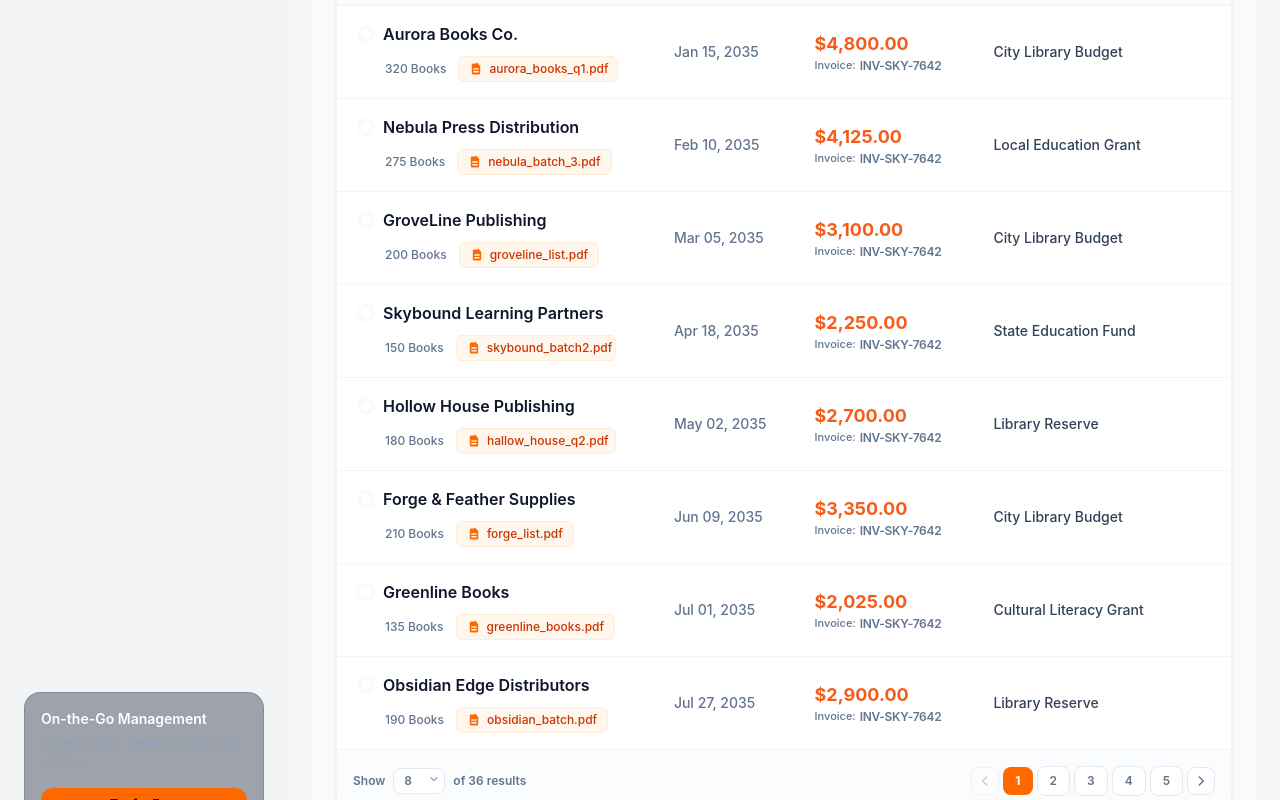
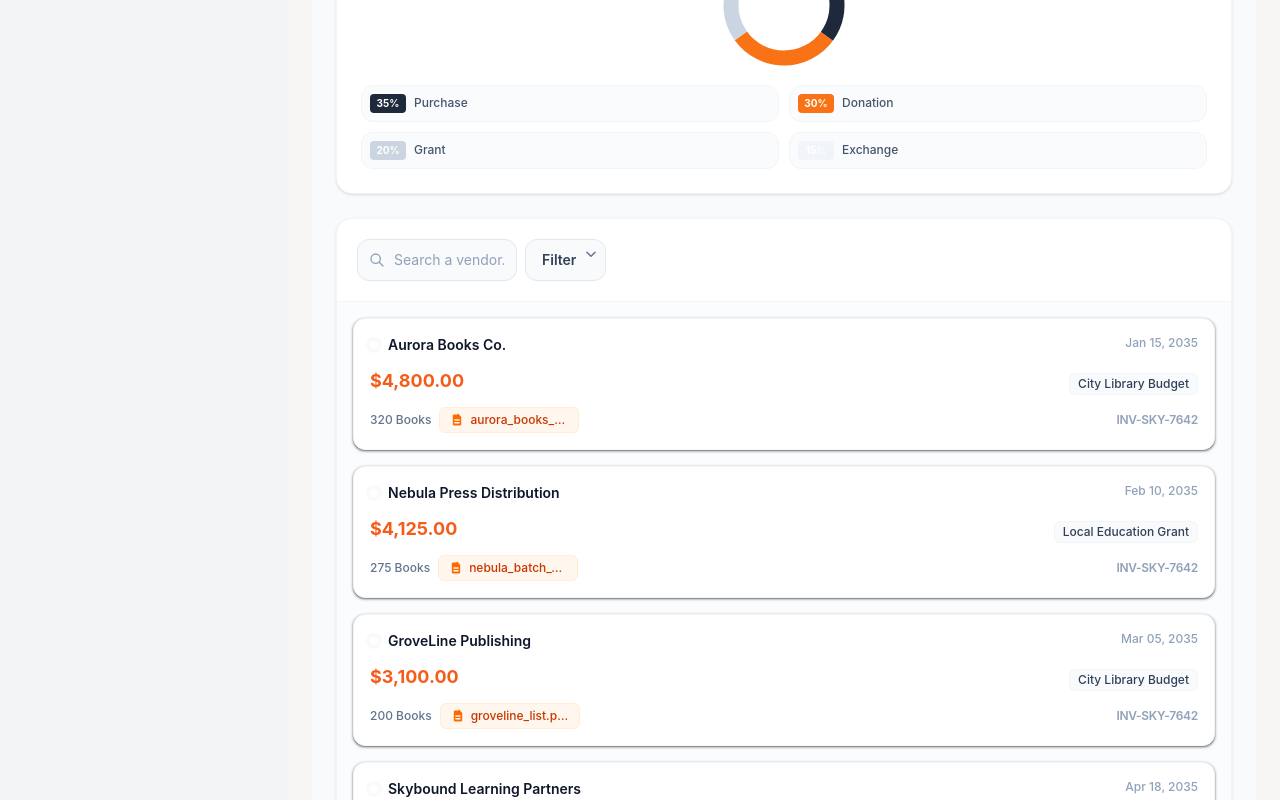
Before and after one commit to system-Barinda/LIBRA, a React (Vite) app: page /management/supply in a window 1280 px wide. Shown: the part 1000-1800 px from the top of the page. Built offline with nearby package versions, Linux system fonts and the light colour scheme.

Commit message:
chore:done to upate

```diff
--- a/src/pages/SupplyAndDemand.tsx
+++ b/src/pages/SupplyAndDemand.tsx
@@ -17,17 +17,51 @@ const fundingData = [
 ];
 
 const initialTableData = [
-  { vendor: 'Aurora Books Co.', logoColor: 'text-orange-500', totalBooks: 320, file: 'aurora_books_q1.pdf', date: 'Jan 15, 2035', price: '$4,800.00', invoice: 'INV-SKY-7642', source: 'City Library Budget' },
-  { vendor: 'Nebula Press Distribution', logoColor: 'text-blue-500', totalBooks: 275, file: 'nebula_batch_3.pdf', date: 'Feb 10, 2035', price: '$4,125.00', invoice: 'INV-SKY-7642', source: 'Local Education Grant' },
-  { vendor: 'GroveLine Publishing', logoColor: 'text-purple-500', totalBooks: 200, file: 'groveline_list.pdf', date: 'Mar 05, 2035', price: '$3,100.00', invoice: 'INV-SKY-7642', source: 'City Library Budget' },
-  { vendor: 'Skybound Learning Partners', logoColor: 'text-orange-600', totalBooks: 150, file: 'skybound_batch2.pdf', date: 'Apr 18, 2035', price: '$2,250.00', invoice: 'INV-SKY-7642', source: 'State Education Fund' },
-  { vendor: 'Hollow House Publishing', logoColor: 'text-slate-700', totalBooks: 180, file: 'hallow_house_q2.pdf', date: 'May 02, 2035', price: '$2,700.00', invoice: 'INV-SKY-7642', source: 'Library Reserve' },
-  { vendor: 'Forge & Feather Supplies', logoColor: 'text-orange-500', totalBooks: 210, file: 'forge_list.pdf', date: 'Jun 09, 2035', price: '$3,350.00', invoice: 'INV-SKY-7642', source: 'City Library Budget' },
-  { vendor: 'Greenline Books', logoColor: 'text-emerald-600', totalBooks: 135, file: 'greenline_books.pdf', date: 'Jul 01, 2035', price: '$2,025.00', invoice: 'INV-SKY-7642', source: 'Cultural Literacy Grant' },
-  { vendor: 'Obsidian Edge Distributors', logoColor: 'text-amber-600', totalBooks: 190, file: 'obsidian_batch.pdf', date: 'Jul 27, 2035', price: '$2,900.00', invoice: 'INV-SKY-7642', source: 'Library Reserve' },
+  { id: 1, vendor: 'Aurora Books Co.', logoColor: 'text-orange-500', totalBooks: 320, file: 'aurora_books_q1.pdf', date: 'Jan 15, 2035', price: '$4,800.00', invoice: 'INV-SKY-7642', source: 'City Library Budget' },
+  { id: 2, vendor: 'Nebula Press Distribution', logoColor: 'text-blue-500', totalBooks: 275, file: 'nebula_batch_3.pdf', date: 'Feb 10, 2035', price: '$4,125.00', invoice: 'INV-SKY-7642', source: 'Local Education Grant' },
+  { id: 3, vendor: 'GroveLine Publishing', logoColor: 'text-purple-500', totalBooks: 200, file: 'groveline_list.pdf', date: 'Mar 05, 2035', price: '$3,100.00', invoice: 'INV-SKY-7642', source: 'City Library Budget' },
+  { id: 4, vendor: 'Skybound Learning Partners', logoColor: 'text-orange-600', totalBooks: 150, file: 'skybound_batch2.pdf', date: 'Apr 18, 2035', price: '$2,250.00', invoice: 'INV-SKY-7642', source: 'State Education Fund' },
+  { id: 5, vendor: 'Hollow House Publishing', logoColor: 'text-slate-700', totalBooks: 180, file: 'hallow_house_q2.pdf', date: 'May 02, 2035', price: '$2,700.00', invoice: 'INV-SKY-7642', source: 'Library Reserve' },
+  { id: 6, vendor: 'Forge & Feather Supplies', logoColor: 'text-orange-500', totalBooks: 210, file: 'forge_list.pdf', date: 'Jun 09, 2035', price: '$3,350.00', invoice: 'INV-SKY-7642', source: 'City Library Budget' },
+  { id: 7, vendor: 'Greenline Books', logoColor: 'text-emerald-600', totalBooks: 135, file: 'greenline_books.pdf', date: 'Jul 01, 2035', price: '$2,025.00', invoice: 'INV-SKY-7642', source: 'Cultural Literacy Grant' },
+  { id: 8, vendor: 'Obsidian Edge Distributors', logoColor: 'text-amber-600', totalBooks: 190, file: 'obsidian_batch.pdf', date: 'Jul 27, 2035', price: '$2,900.00', invoice: 'INV-SKY-7642', source: 'Library Reserve' },
 ];
 
-export default function Dashboard() {
+/**
+ * MobileRowCard - Renders the complex table data into a clean grid card for mobile screens.
+ */
+const MobileRowCard = ({ row }) => (
+  <div className="border border-slate-100 rounded-xl p-4 bg-white shadow-sm/50 space-y-3">
+    {/* Row 1: Logo + Vendor, Date */}
+    <div className="flex justify-between items-start">
+      <div className="flex items-center space-x-2.5">
+        <div className={`w-2 h-2 rounded-full ${row.logoColor} ring-4 ring-slate-50`} />
+        <span className="font-semibold text-slate-900 text-sm">{row.vendor}</span>
+      </div>
+      <span className="text-slate-400 font-medium text-xs whitespace-nowrap">{row.date}</span>
+    </div>
+
+    {/* Row 2: Price, Source */}
+    <div className="flex justify-between items-end">
+      <span className="font-bold text-lg text-orange-600/90">{row.price}</span>
+      <span className="text-slate-700 font-medium text-xs whitespace-nowrap bg-slate-50 border border-slate-100 px-2 py-0.5 rounded-md">{row.source}</span>
+    </div>
+
+    {/* Row 3: Books/File, Invoice */}
+    <div className="flex justify-between items-center text-xs">
+      <div className="flex items-center space-x-2 text-slate-500 font-medium">
+        <span>{row.totalBooks} Books</span>
+        <a href="#" className="inline-flex items-center space-x-1.5 bg-orange-50 text-orange-700 font-medium text-xs px-2.5 py-1 rounded-md border border-orange-100 hover:bg-orange-100 transition whitespace-nowrap truncate max-w-[140px]">
+          <svg className="w-3.5 h-3.5 text-orange-500 shrink-0" fill="currentColor" viewBox="0 0 20 20"><path fillRule="evenodd" d="M4 4a2 2 0 012-2h4.586A1 1 0 0113 2.586L15.414 5A1 1 0 0116 5.414V16a2 2 0 01-2 2H6a2 2 0 01-2-2V4zm2 6a1 1 0 011-1h6a1 1 0 110 2H7a1 1 0 01-1-1zm1 3a1 1 0 100 2h6a1 1 0 100-2H7z" clipRule="evenodd"/></svg>
+          <span className="truncate">{row.file}</span>
+        </a>
+      </div>
+      <span className="font-semibold text-slate-400 text-xs tracking-tight">{row.invoice}</span>
+    </div>
+  </div>
+);
+
+export default function Supply() {
   const [searchTerm, setSearchTerm] = useState('');
 
   const filteredData = initialTableData.filter(row =>
@@ -36,10 +70,10 @@ export default function Dashboard() {
   );
 
   return (
-    <div className="min-h-screen bg-[#f8fafc] p-6 text-slate-800 font-sans antialiased tablet:w-[820px] tablet:mx-auto">
+    <div className="min-h-screen bg-[#f8fafc] p-6 tablet:p-10 text-slate-800 font-sans antialiased tablet:w-[820px] tablet:mx-auto">
       <div className="space-y-6">
 
-        {/* TOP: Wide Line Graph */}
+        {/* TOP: Acquisitions Line Graph (Stacks Vertically on Mobile) */}
         <div className="bg-white rounded-2xl p-6 shadow-sm border border-slate-100 flex flex-col justify-between">
           <div>
             <div className="flex justify-between items-center mb-4">
@@ -65,7 +99,6 @@ export default function Dashboard() {
             </div>
           </div>
 
-          {/* Line Chart */}
           <div className="relative w-full h-44 mt-2">
             <svg viewBox="0 0 500 150" className="w-full h-full overflow-visible">
               <line x1="0" y1="30" x2="500" y2="30" stroke="#f1f5f9" strokeWidth="1" />
@@ -98,10 +131,10 @@ export default function Dashboard() {
           </div>
         </div>
 
-        {/* MIDDLE: Side-by-Side Smaller Metrics */}
-        <div className="grid grid-cols-2 gap-6">
+        {/* MIDDLE: Stacks Vertically on Mobile, Side-by-Side on Tablet/Desktop */}
+        <div className="grid grid-cols-1 tablet:grid-cols-2 gap-6">
 
-          {/* Card 2: Top Suppliers */}
+          {/* Card: Top Suppliers */}
           <div className="bg-white rounded-2xl p-6 shadow-sm border border-slate-100 flex flex-col justify-between">
             <div>
               <div className="flex justify-between items-center mb-4">
@@ -137,7 +170,7 @@ export default function Dashboard() {
             </div>
           </div>
 
-          {/* Card 3: Funding Source Breakdown */}
+          {/* Card: Funding Source Breakdown */}
           <div className="bg-white rounded-2xl p-6 shadow-sm border border-slate-100 flex flex-col justify-between">
             <div className="flex justify-between items-center mb-2">
               <h3 className="font-semibold text-slate-900 text-lg">Funding Source Breakdown</h3>
@@ -170,14 +203,40 @@ export default function Dashboard() {
 
         </div>
 
-        {/* BOTTOM: Tablet-Optimized Data Table */}
+        {/* BOTTOM: Tablet-Optimized Data Table / Mobile Card View */}
         <div className="bg-white rounded-2xl shadow-sm border border-slate-100 overflow-hidden">
 
-          <div className="p-5 border-b border-slate-100 flex flex-col sm:flex-row justify-between items-start sm:items-center gap-4 bg-white">
-            <h3 className="font-bold text-slate-900 text-xl tracking-tight">Supply & Acquisition</h3>
+          {/* Table Header / Mobile Controls */}
+          <div className="p-5 border-b border-slate-100 flex justify-between items-center gap-4 bg-white">
+            <h3 className="font-bold text-slate-900 text-xl tracking-tight hidden tablet:block">Supply & Acquisition</h3>
 
-            <div className="flex items-center gap-3 w-full sm:w-auto">
-              <div className="relative w-full sm:w-72">
+            {/* Mobile Title View */}
+            <div className="flex tablet:hidden items-center space-x-2">
+                <div className="relative tablet:w-72">
+                    <span className="absolute inset-y-0 left-3 flex items-center text-slate-400">
+                    <svg className="w-4 h-4" fill="none" stroke="currentColor" viewBox="0 0 24 24"><path strokeLinecap="round" strokeLinejoin="round" strokeWidth="2" d="M21 21l-6-6m2-5a7 7 0 11-14 0 7 7 0 0114 0z"/></svg>
+                    </span>
+                    <input
+                    type="text"
+                    placeholder="Search a vendor..."
+                    value={searchTerm}
+                    onChange={(e) => setSearchTerm(e.target.value)}
+                    className="w-[160px] bg-slate-50 text-sm pl-9 pr-3 py-2.5 rounded-xl border border-slate-200 placeholder-slate-400 focus:outline-none focus:ring-2 focus:ring-slate-800/10 focus:border-slate-800 transition"
+                    />
+                </div>
+                <div className="relative">
+                    <select className="appearance-none bg-slate-50 text-sm pl-4 pr-7 py-2.5 rounded-xl border border-slate-200 focus:outline-none cursor-pointer hover:bg-slate-100 transition whitespace-nowrap font-semibold text-slate-700">
+                    <option>Filter</option>
+                    </select>
+                    <div className="absolute right-2 top-2 pointer-events-none text-slate-500">
+                    <svg className="w-3.5 h-3.5" fill="none" stroke="currentColor" viewBox="0 0 24 24"><path strokeLinecap="round" strokeLinejoin="round" strokeWidth="2.5" d="M19 9l-7 7-7-7"/></svg>
+                    </div>
+                </div>
+            </div>
+
+            {/* Desktop Controls (preserves desktop/tablet view) */}
+            <div className="hidden tablet:flex items-center gap-3 w-auto">
+              <div className="relative tablet:w-72">
                 <span className="absolute inset-y-0 left-3 flex items-center text-slate-400">
                   <svg className="w-4 h-4" fill="none" stroke="currentColor" viewBox="0 0 24 24"><path strokeLinecap="round" strokeLinejoin="round" strokeWidth="2" d="M21 21l-6-6m2-5a7 7 0 11-14 0 7 7 0 0114 0z"/></svg>
                 </span>
@@ -201,7 +260,8 @@ export default function Dashboard() {
             </div>
           </div>
 
-          <div className="overflow-x-auto">
+          {/* --- Tablet/Desktop View Table (Hidden on Mobile) --- */}
+          <div className="overflow-x-auto hidden tablet:block">
             <table className="w-full text-left border-collapse min-w-[700px]">
               <thead>
                 <tr className="bg-slate-50/70 border-b border-slate-100 text-[11px] font-bold uppercase tracking-wider text-slate-400">
@@ -212,16 +272,16 @@ export default function Dashboard() {
                 </tr>
               </thead>
               <tbody className="divide-y divide-slate-100 text-sm text-slate-600">
-                {filteredData.map((row, index) => (
-                  <tr key={index} className="hover:bg-slate-50/80 transition-colors group">
-                    {/* Tablet Cell 1: Stacks Vendor, Books, File */}
+                {filteredData.map((row) => (
+                  <tr key={row.id} className="hover:bg-slate-50/80 transition-colors group">
+                    {/* Tablet Cell 1: Vendor, Books, File */}
                     <td className="py-4 px-6 align-top">
                       <div className="flex items-center space-x-3 mb-2.5">
                         <div className={`w-2.5 h-2.5 rounded-full ${row.logoColor} ring-4 ring-slate-50 group-hover:ring-slate-100 transition`} />
-                        <span className="font-semibold text-slate-900 text-base">{row.vendor}</span>
+                        <span className="font-semibold text-slate-900 text-base whitespace-nowrap">{row.vendor}</span>
                       </div>
-                      <div className="flex items-center space-x-3 ml-6">
-                        <span className="text-slate-500 font-medium text-xs whitespace-nowrap">{row.totalBooks} Books</span>
+                      <div className="flex items-center space-x-3 ml-6 text-slate-500 font-medium text-xs whitespace-nowrap">
+                        <span>{row.totalBooks} Books</span>
                         <a href="#" className="inline-flex items-center space-x-1.5 bg-orange-50 text-orange-700 font-medium text-xs px-2.5 py-1 rounded-md border border-orange-100 hover:bg-orange-100 transition whitespace-nowrap truncate max-w-[160px]">
                           <svg className="w-3.5 h-3.5 text-orange-500 shrink-0" fill="currentColor" viewBox="0 0 20 20"><path fillRule="evenodd" d="M4 4a2 2 0 012-2h4.586A1 1 0 0113 2.586L15.414 5A1 1 0 0116 5.414V16a2 2 0 01-2 2H6a2 2 0 01-2-2V4zm2 6a1 1 0 011-1h6a1 1 0 110 2H7a1 1 0 01-1-1zm1 3a1 1 0 100 2h6a1 1 0 100-2H7z" clipRule="evenodd"/></svg>
                           <span>{row.file}</span>
@@ -229,9 +289,9 @@ export default function Dashboard() {
                       </div>
                     </td>
                     <td className="py-4 px-6 text-slate-500 font-medium whitespace-nowrap align-middle">{row.date}</td>
-                    {/* Tablet Cell 3: Stacks Price and Invoice */}
+                    {/* Tablet Cell 3: Price and Invoice */}
                     <td className="py-4 px-6 align-middle">
-                      <div className="font-bold text-lg text-orange-600/90">{row.price}</div>
+                      <div className="font-bold text-lg text-orange-600/90 whitespace-nowrap">{row.price}</div>
                       <div className="flex items-center space-x-1 text-slate-500 whitespace-nowrap">
                         <span className="font-medium text-[11px]">Invoice:</span>
                         <span className="font-semibold text-xs tracking-tight">{row.invoice}</span>
@@ -244,8 +304,18 @@ export default function Dashboard() {
             </table>
           </div>
 
+          {/* --- Mobile View Card Layout (Hidden on Tablet/Desktop) --- */}
+          <div className="tablet:hidden p-4 space-y-4 bg-slate-50/50">
+            {filteredData.map((row) => (
+                <MobileRowCard key={row.id} row={row} />
+            ))}
+            {filteredData.length === 0 && (
+                <div className="text-center text-slate-400 py-10 font-medium text-sm">No matching vendors.</div>
+            )}
+          </div>
+
           {/* Table Pagination Footer */}
-          <div className="p-4 border-t border-slate-100 bg-slate-50/50 flex flex-col sm:flex-row justify-between items-center gap-4 text-xs font-semibold text-slate-500">
+          <div className="p-4 border-t border-slate-100 bg-slate-50/50 flex flex-col sm:flex-row tablet:flex-row justify-between items-center gap-4 text-xs font-semibold text-slate-500">
             <div className="flex items-center space-x-2">
               <span>Show</span>
               <div className="relative">
@@ -267,9 +337,9 @@ export default function Dashboard() {
               </button>
               <button className="px-3 py-1.5 rounded-lg bg-orange-500 text-white font-bold transition">1</button>
               <button className="px-3 py-1.5 rounded-lg border border-slate-200 bg-white hover:bg-slate-50 transition">2</button>
-              <button className="px-3 py-1.5 rounded-lg border border-slate-200 bg-white hover:bg-slate-50 transition">3</button>
-              <button className="px-3 py-1.5 rounded-lg border border-slate-200 bg-white hover:bg-slate-50 transition">4</button>
-              <button className="px-3 py-1.5 rounded-lg border border-slate-200 bg-white hover:bg-slate-50 transition">5</button>
+              <button className="px-3 py-1.5 rounded-lg border border-slate-200 bg-white hover:bg-slate-50 transition hidden tablet:block">3</button>
+              <button className="p-1.5 rounded-lg border border-slate-200 bg-white text-slate-400 cursor-default hidden tablet:block" disabled>...</button>
+              <button className="px-3 py-1.5 rounded-lg border border-slate-200 bg-white hover:bg-slate-50 transition">6</button>
               <button className="p-1.5 rounded-lg border border-slate-200 bg-white text-slate-500 hover:text-slate-700 hover:bg-slate-50 transition">
                 <svg className="w-3.5 h-3.5" fill="none" stroke="currentColor" viewBox="0 0 24 24"><path strokeLinecap="round" strokeLinejoin="round" strokeWidth="2.5" d="M9 5l7 7-7 7"/></svg>
               </button>
```
